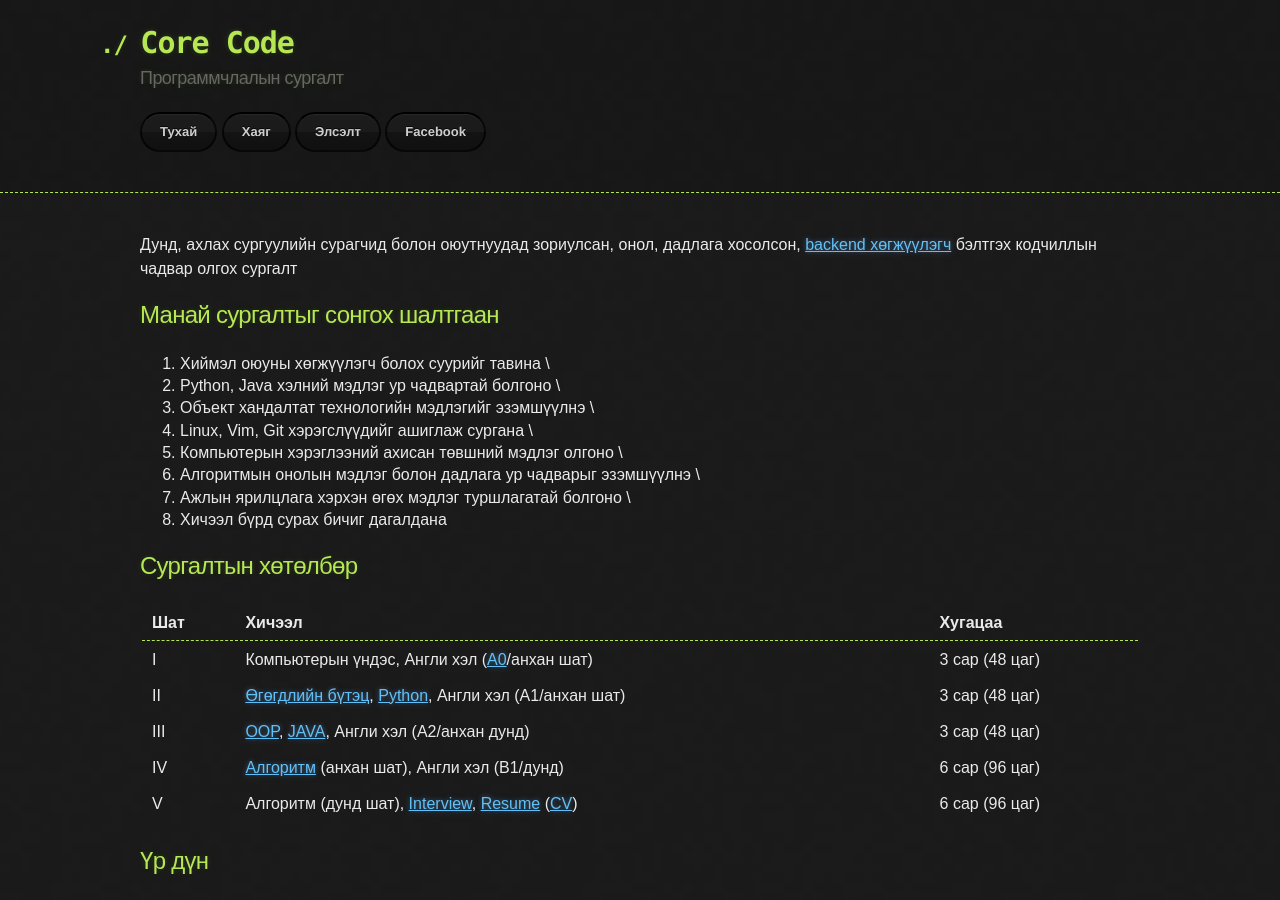
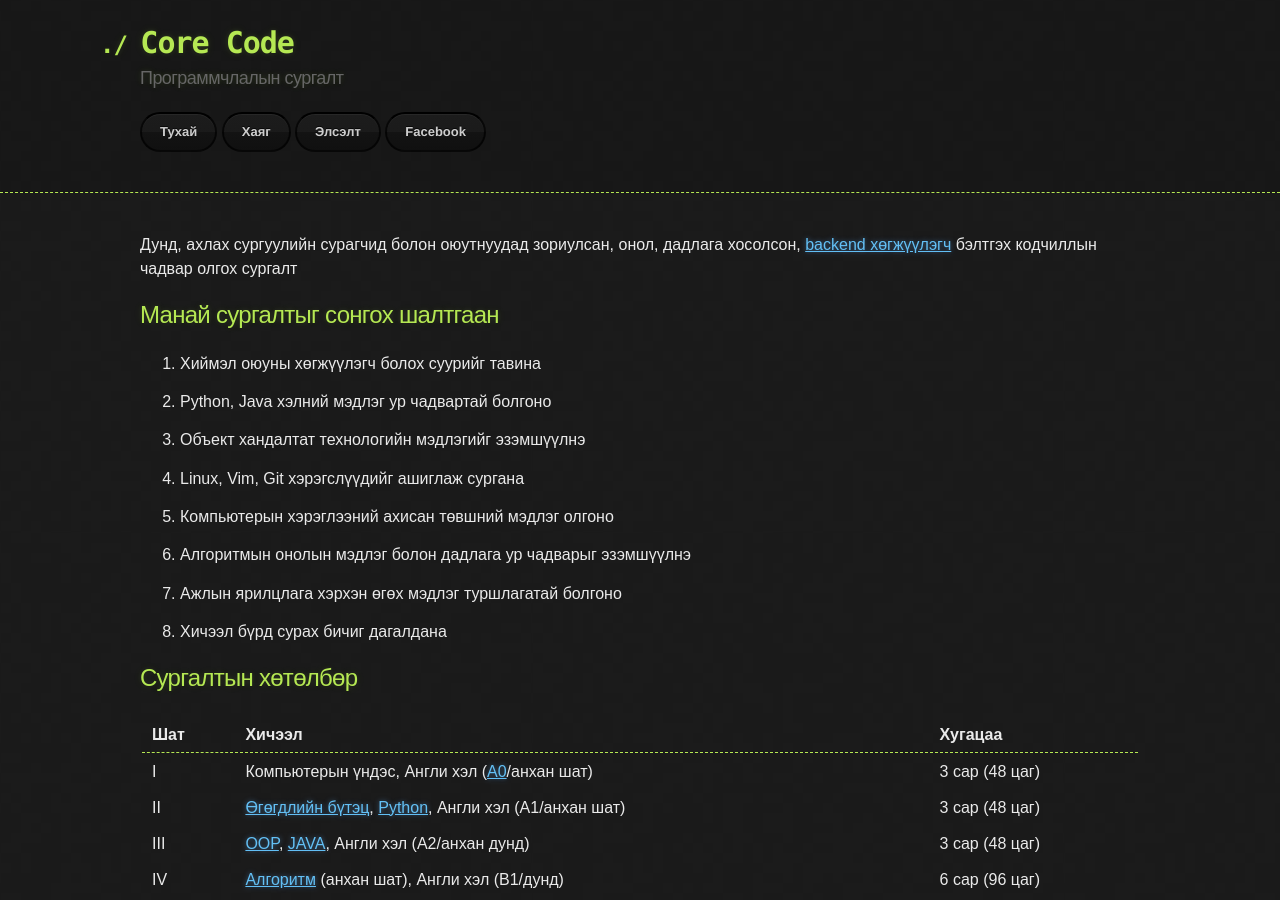
Before and after one commit to ganaatulgaa/corecode, a Jekyll site: the page built from index.md, in a window 1280 px wide and 900 px high. Built offline with Jekyll 4.4.1, drawn with Linux system fonts in a browser that asks for light colours.

```diff
--- a/index.md
+++ b/index.md
@@ -6,13 +6,20 @@ layout: default
 
 ## Манай сургалтыг сонгох шалтгаан
 
-1. Хиймэл оюуны хөгжүүлэгч болох суурийг тавина \
-1. Python, Java хэлний мэдлэг ур чадвартай болгоно \
-1. Объект хандалтат технологийн мэдлэгийг эзэмшүүлнэ \
-1. Linux, Vim, Git хэрэгслүүдийг ашиглаж сургана \
-1. Компьютерын хэрэглээний ахисан төвшний мэдлэг олгоно \
-1. Алгоритмын онолын мэдлэг болон дадлага ур чадварыг эзэмшүүлнэ \
-1. Ажлын ярилцлага хэрхэн өгөх мэдлэг туршлагатай болгоно \
+1. Хиймэл оюуны хөгжүүлэгч болох суурийг тавина
+
+1. Python, Java хэлний мэдлэг ур чадвартай болгоно
+
+1. Объект хандалтат технологийн мэдлэгийг эзэмшүүлнэ
+
+1. Linux, Vim, Git хэрэгслүүдийг ашиглаж сургана
+
+1. Компьютерын хэрэглээний ахисан төвшний мэдлэг олгоно
+
+1. Алгоритмын онолын мэдлэг болон дадлага ур чадварыг эзэмшүүлнэ
+
+1. Ажлын ярилцлага хэрхэн өгөх мэдлэг туршлагатай болгоно
+
 1. Хичээл бүрд сурах бичиг дагалдана
 
 ## Сургалтын хөтөлбөр
```
